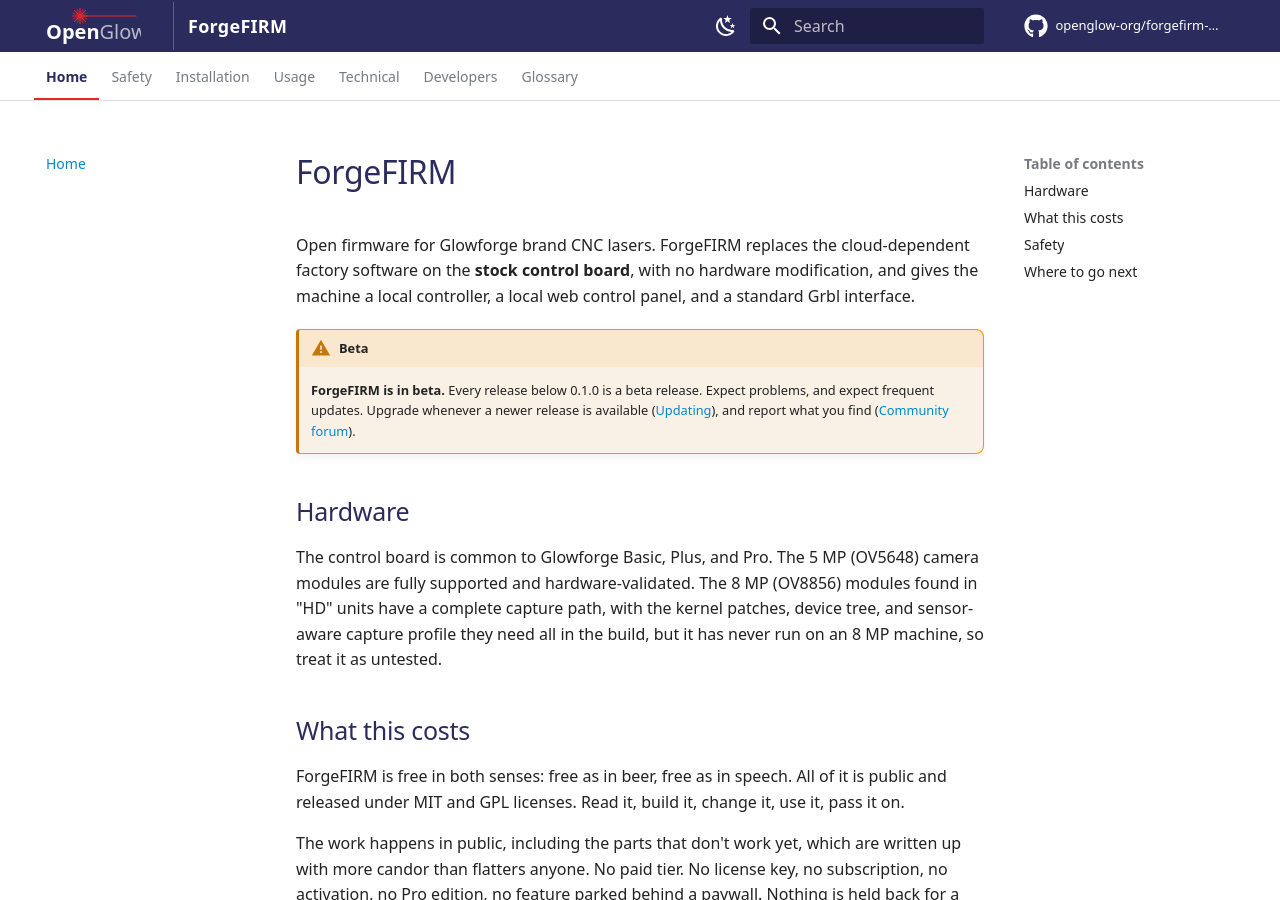
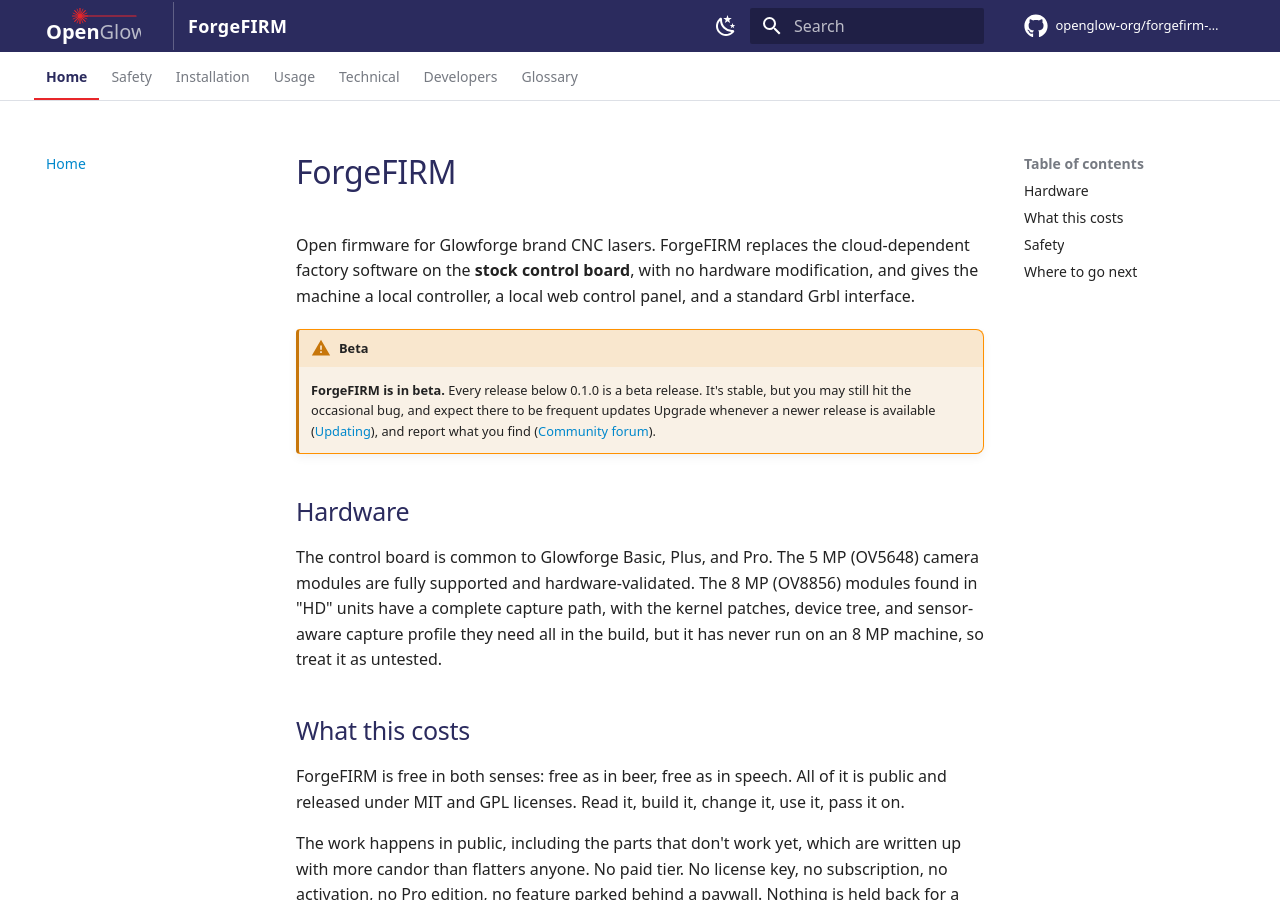
Before and after one commit to openglow-org/forgefirm-docs, an MkDocs documentation site: the page built from docs/index.md, in a window 1280 px wide and 900 px high. Built offline with MkDocs 1.6.1 and Material for MkDocs 9.7.7, drawn with Linux system fonts in a browser that asks for light colours; comment, search, counter and statistics services are not loaded.

Commit message:
Update index

```diff
--- a/docs/index.md
+++ b/docs/index.md
@@ -12,7 +12,7 @@
 !!! warning "Beta"
 
     **ForgeFIRM is in beta.** Every release below 0.1.0 is a beta release.
-    Expect problems, and expect frequent updates. Upgrade whenever a newer
+    It's stable, but you may still hit the occasional bug, and expect there to be frequent updates Upgrade whenever a newer
     release is available ([Updating](install/updating.md)), and report what
     you find ([Community forum](https://community.openglow.org)).
 
```
Also changed, not shown: docs/install/index.md (+1 -1 lines), docs/install/install.md (+1 -1 lines).
